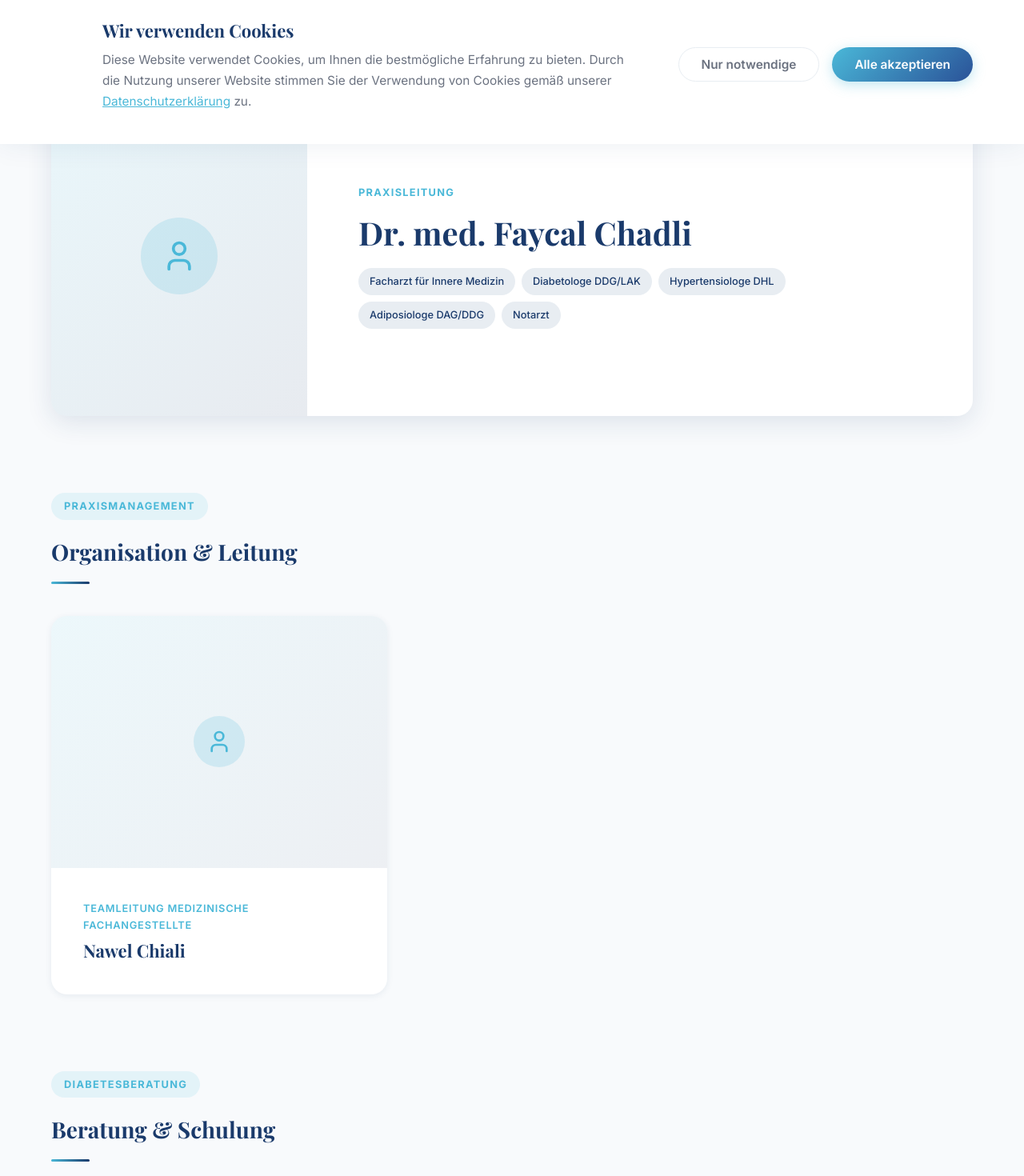
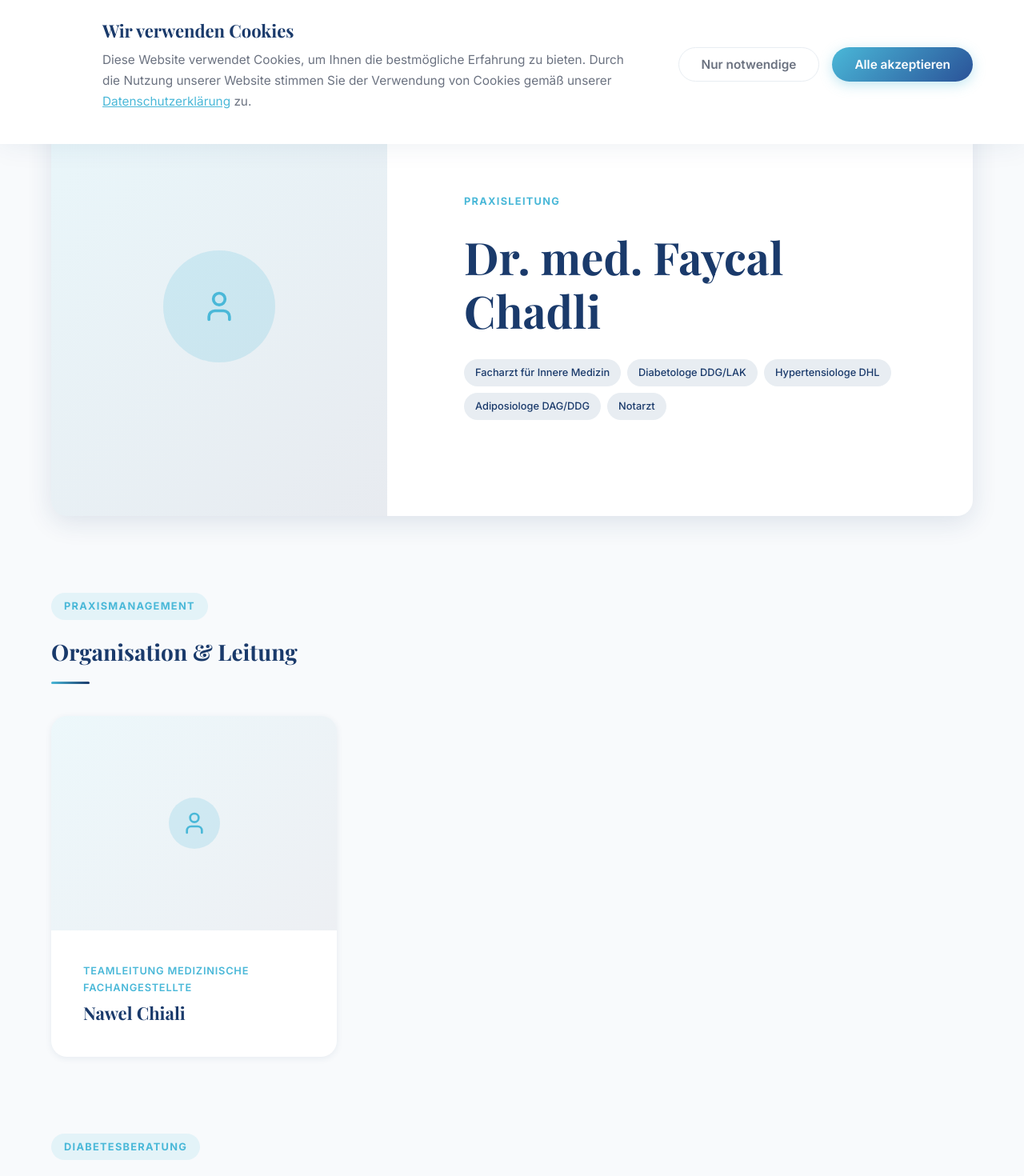
Before and after one commit to Alpy81/doctors-office-demo, a React (Vite) app: page /vita in a window 1280 px wide. Shown: the part 620-2090 px from the top of the page at 80% size. Built offline with nearby package versions, Linux system fonts and the light colour scheme.

Commit message:
update commit

```diff
--- a/src/pages/Vita/Vita.css
+++ b/src/pages/Vita/Vita.css
@@ -177,7 +177,7 @@
   border-radius: var(--radius-lg);
   box-shadow: var(--shadow-md);
   display: grid;
-  grid-template-columns: 320px 1fr;
+  grid-template-columns: 420px 1fr;
   overflow: hidden;
   transition: transform var(--transition-base),
               box-shadow var(--transition-base);
@@ -198,8 +198,8 @@
 }
 
 .team-page-doctor__image-placeholder {
-  width: 96px;
-  height: 96px;
+  width: 140px;
+  height: 140px;
   border-radius: 50%;
   background: rgba(74, 184, 216, 0.18);
   color: var(--color-secondary);
@@ -209,10 +209,10 @@
 }
 
 .team-page-doctor__body {
-  padding: var(--space-xl);
+  padding: var(--space-2xl);
   display: flex;
   flex-direction: column;
-  gap: var(--space-sm);
+  gap: var(--space-md);
   justify-content: center;
 }
 
@@ -226,7 +226,7 @@
 
 .team-page-doctor__name {
   font-family: var(--font-heading);
-  font-size: var(--fs-xl);
+  font-size: var(--fs-2xl);
   font-weight: 700;
   color: var(--color-primary);
   line-height: 1.2;
@@ -249,19 +249,12 @@
 }
 
 /* ── Team Grid ── */
-.team-page-grid {
+.team-page-grid,
+.team-page-grid--two,
+.team-page-grid--one {
   display: grid;
-  grid-template-columns: repeat(3, 1fr);
+  grid-template-columns: repeat(auto-fill, minmax(280px, 1fr));
   gap: var(--space-lg);
-}
-
-.team-page-grid--two {
-  grid-template-columns: repeat(2, 1fr);
-}
-
-.team-page-grid--one {
-  grid-template-columns: 1fr;
-  max-width: 420px;
 }
 
 .team-page-card {
```
